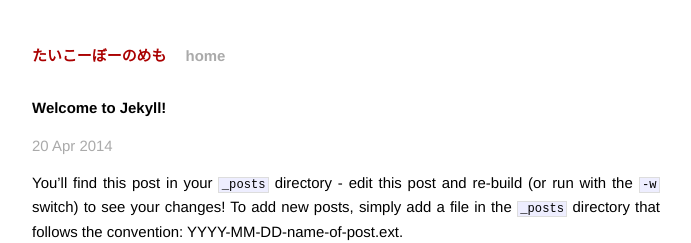
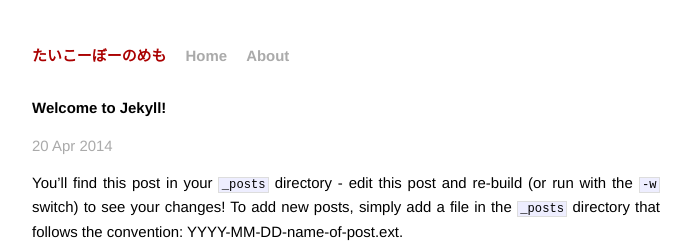
Before and after one commit to taikoubou/taikoubou.github.io, a Jekyll site: the page built from _posts/2014-04-20-welcome-to-jekyll.markdown, in a window 1280 px wide. Shown: the top 243 px of the page, without its empty margins (294-985 px from the left). Built offline with Jekyll 4.4.1, drawn with Linux system fonts in a browser that asks for light colours; Markdown is read by kramdown in place of the engine named in the settings.

Commit message:
Add About.html

```diff
--- a/_layouts/default.html
+++ b/_layouts/default.html
@@ -18,7 +18,8 @@
         <div class="site">
           <div class="header">
             <h1 class="title"><a href="/">{{ site.name }}</a></h1>
-            <a class="extra" href="/">home</a>
+            <a class="extra" href="/">Home</a>
+			<a class="extra" href="/about.html">About</a>
           </div>
 
           {{ content }}
```
